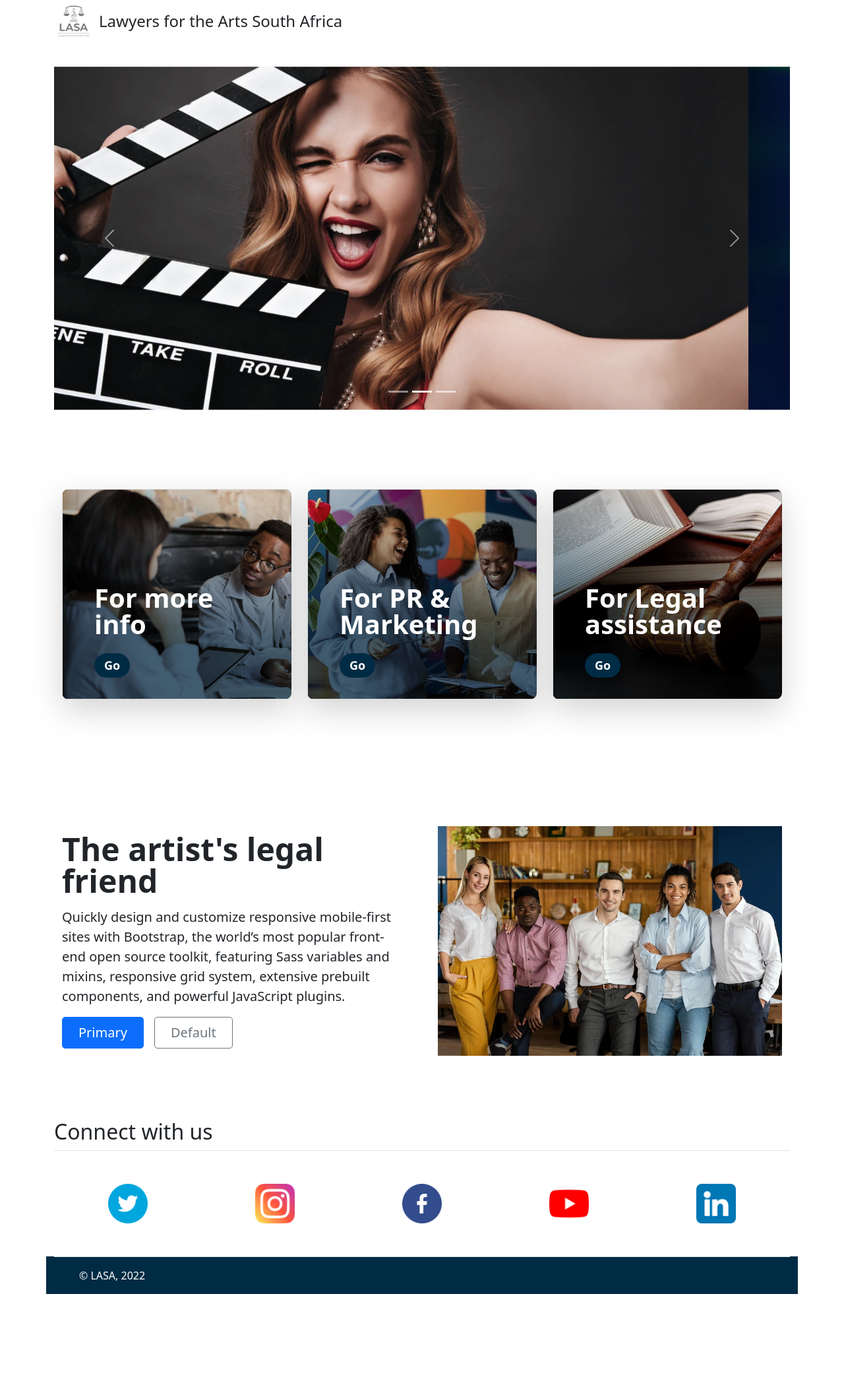
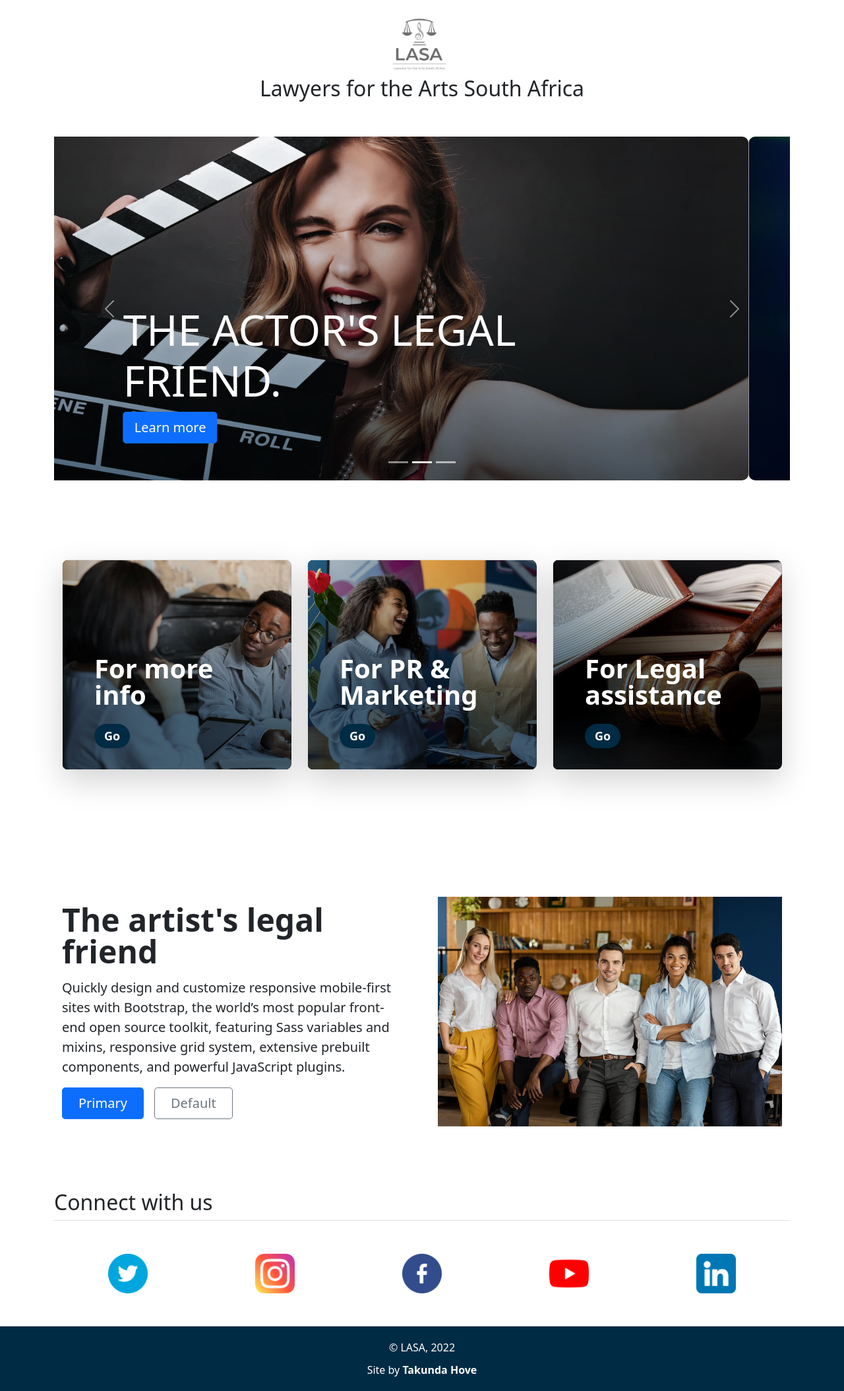
Before and after one commit to heyhovie/lawyers-for-the-arts, a plain HTML site: page index.html in a window 1280 px wide. Shown: the part 21-2129 px from the top of the page at 66% size. Before the commit the page ends 2006 px from the top, so only its background shows below. Drawn offline with nearby package versions, Linux system fonts and the light colour scheme.

Commit message:
carousel edits

```diff
--- a/index.html
+++ b/index.html
@@ -13,15 +13,20 @@
 </head>
 
 <body>
+  <div class="site-badge">
+    <img src="images/lasalogo.png" width="100" class="me-2" viewBox="0 0 118 94" role="img" alt="">
+    <h2 class="site-heading">Lawyers for the Arts South Africa</h2>
+  </div>
+
 
   <!-- Header -->
   <div class="container py-4">
-    <header class="pb-3 mb-4">
+    <!-- <header class="pb-3 mb-4">
       <a href="/" class="d-flex align-items-center text-dark text-decoration-none">
         <img src="images/lasalogo.png" width="60" class="me-2" viewBox="0 0 118 94" role="img" alt="">
-        <span class="fs-4">Lawyers for the Arts South Africa</span>
+        <span class="fs-4"><h2>Lawyers for the Arts South Africa</h2></span>
       </a>
-    </header>
+    </header> -->
     <div id="myCarousel" class="carousel slide" data-bs-ride="carousel">
       <div class="carousel-indicators">
         <button type="button" data-bs-target="#myCarousel" data-bs-slide-to="0" class="" aria-label="Slide 1"></button>
@@ -30,13 +35,31 @@
       </div>
       <div class="carousel-inner">
         <div class="carousel-item">
-          <img src="images/banner1.png" width="100%" height="100%" alt="">
+          <img src="images/banner1dark.png" width="100%" height="100%" alt="">
+          <div class="container">
+            <div class="carousel-caption text-start">
+              <h1>THE ARTIST'S LEGAL FRIEND.</h1>
+              <p><a class="btn btn-lg btn-primary" href="#">Learn more</a></p>
+            </div>
+          </div>
         </div>
         <div class="carousel-item active">
-          <img src="images/banner4.png" width="100%" height="100%" alt="">
+          <img src="images/banner4dark.png" width="100%" height="100%" alt="">
+          <div class="container">
+            <div class="carousel-caption text-start">
+              <h1>THE ACTOR'S LEGAL FRIEND.</h1>
+              <p><a class="btn btn-lg btn-primary" href="#">Learn more</a></p>
+            </div>
+          </div>
         </div>
         <div class="carousel-item">
-          <img src="images/banner3.png" width="100%" height="100%" alt="">
+          <img src="images/banner3dark.png" width="100%" height="100%" alt="">
+          <div class="container">
+            <div class="carousel-caption text-start">
+              <h1>THE ARTIST'S LEGAL FRIEND.</h1>
+              <p><a class="btn btn-lg btn-primary" href="#">Learn more</a></p>
+            </div>
+          </div>
         </div>
       </div>
       <button class="carousel-control-prev" type="button" data-bs-target="#myCarousel" data-bs-slide="prev">
@@ -140,17 +163,9 @@
 </div>
 
   <!-- Contact -->
-  <div class="container footbelt">
-    <footer class="d-flex flex-wrap justify-content-between align-items-center py-3 my-4 border-top">
-      <div class="col-md-4 d-flex align-items-center">
-        <a href="/" class="mb-3 me-2 mb-md-0 text-muted text-decoration-none lh-1">
-          <svg class="bi" width="30" height="24">
-            <use xlink:href="#bootstrap"></use>
-          </svg>
-        </a>
-        <span class="mb-3 mb-md-0 ">© LASA, 2022</span>
-      </div>
-    </footer>
+  <div class="footbelt">
+    <p>© LASA, 2022</p>
+    <p>Site by <a href="https://heyhovie.github.io/CV-Website/ " rel="noreferrer" target="_blank">Takunda Hove</a> </p>
   </div>
 
   <!-- Option 1: Bootstrap Bundle with Popper -->
--- a/lasa.css
+++ b/lasa.css
@@ -1,10 +1,21 @@
-/* body{
-  background-color: blue;
-} */
+body{
+  padding: 0;
+  margin: 0;
+}
+
 .footbelt{
   background-color: #002b44;
   color: #fff;
-
+  padding: 10px;
+}
+.footbelt p{
+  margin: 10px;
+  text-align: center;
+}
+.footbelt a{
+  color: #fff;
+  font-weight: bold;
+  text-decoration: none;
 }
 .socials{
   margin: 50px auto;
@@ -15,3 +26,15 @@
 .socials div{
   text-align: center;
 }
+
+.site-badge{
+  margin: 40px auto 30px;
+  text-align: center;
+}
+
+.carousel-caption h1{
+  font-size: 4rem;
+}
+.carousel img{
+  border-radius: 10px;
+}
```
Also changed, not shown: images/banner1dark.png (added), images/banner2dark.png (added), images/banner3dark.png (added), images/banner4dark.png (added), 1 other file.
